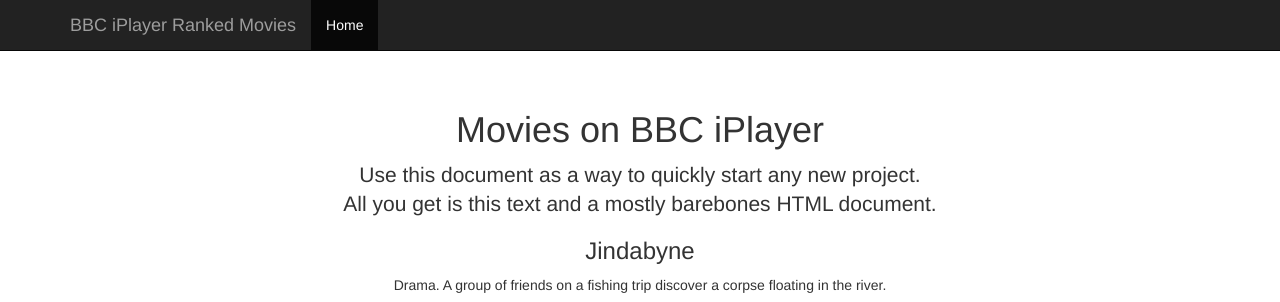
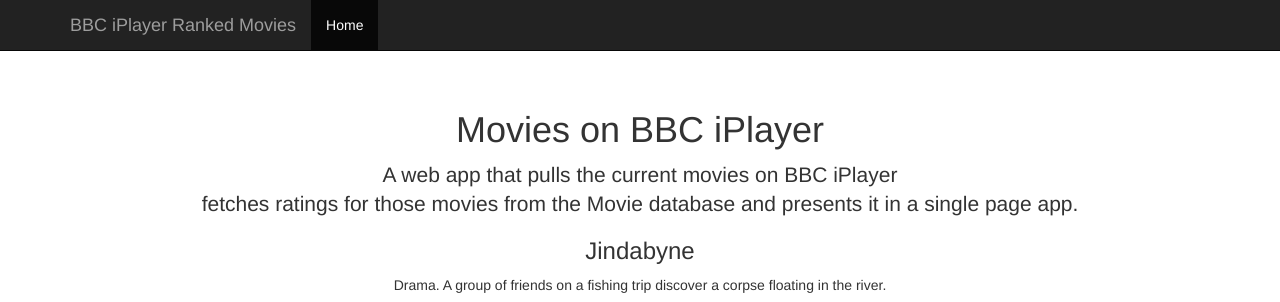
Before and after one commit to n2parko/RankedBBCMovies, a Django app: template templates/RankedMovies/movie_list.html in a window 1280 px wide. Shown: the top 302 px of the page. Run offline with Django 3.2, Linux system fonts and the light colour scheme; the template is opened without the code that fills it: values that come from a table or form of the project are taken from there, others are empty; data comes from the database, SQL or seed files in the repository; parts of the project's set-up code (start-up, migrations or seed data) failed here and were passed over; some libraries are stand-ins or nearby versions.

Commit message:
Fixed introductory text.

```diff
--- a/templates/RankedMovies/movie_list.html
+++ b/templates/RankedMovies/movie_list.html
@@ -43,7 +43,7 @@
 
       <div class="starter-template">
         <h1>Movies on BBC iPlayer</h1>
-        <p class="lead">Use this document as a way to quickly start any new project.<br> All you get is this text and a mostly barebones HTML document.</p>
+        <p class="lead">A web app that pulls the current movies on BBC iPlayer<br> fetches ratings for those movies from the Movie database and presents it in a single page app.</p>
           {% for movie in object_list %}
               <h3>{{ movie.title }}</h3>
               <p>{{ movie.short_synopsis }}</p>
```
